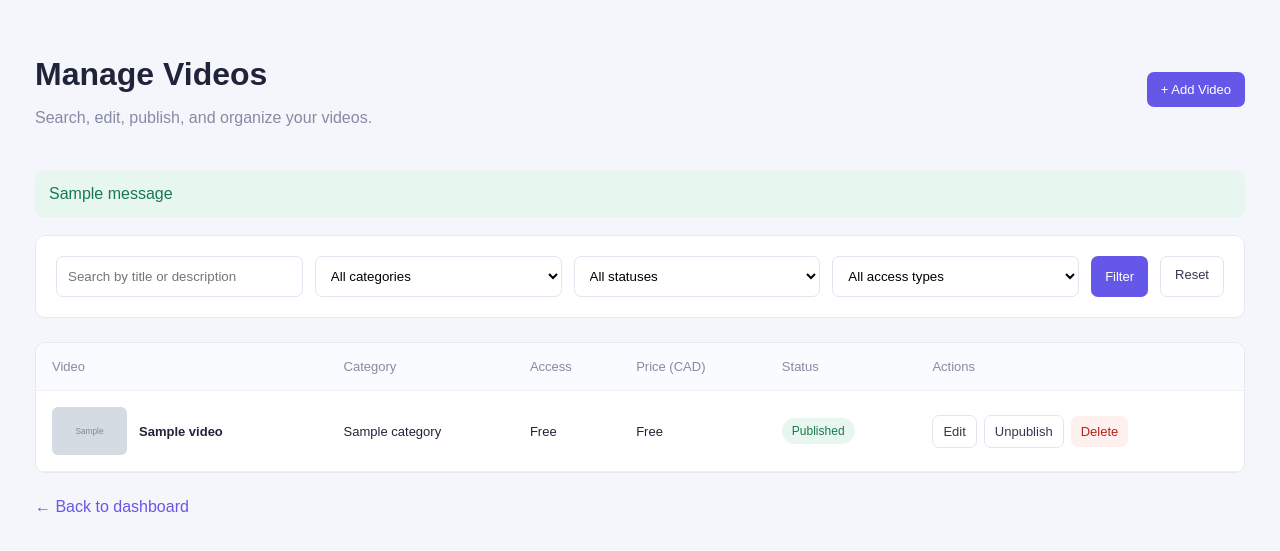
After one commit to Ghislain1/video_platform, a Django app: page /main-admin/videos/ in a window 1280 px wide. The commit adds this page. Shown: the top 551 px of the page. Run offline with Django 5.2, Linux system fonts and the light colour scheme; a user stored in the database is signed in; tables that the repository leaves empty hold one stand-in row (values such as "Sample post"); grey boxes marked "Sample" are stand-in pictures; one stand-in notice (Sample message) is shown.

Commit message:
Manage videos
1. update videos
2. edit videos
3. Delete videos

```diff
--- /dev/null
+++ b/static/css/manage_videos.css
@@ -0,0 +1,212 @@
+* {
+    box-sizing: border-box;
+}
+
+body {
+    margin: 0;
+    background: #f4f6fb;
+    color: #20243a;
+    font-family: Arial, sans-serif;
+}
+
+.container {
+    max-width: 1500px;
+    margin: auto;
+    padding: 35px;
+}
+
+.page-header {
+    display: flex;
+    justify-content: space-between;
+    align-items: center;
+    gap: 20px;
+    margin-bottom: 28px;
+}
+
+h1 {
+    margin-bottom: 8px;
+}
+
+.page-header p {
+    color: #858ba3;
+}
+
+.button {
+    display: inline-block;
+    padding: 10px 14px;
+    border: 0;
+    border-radius: 7px;
+    text-decoration: none;
+    font-size: 13px;
+    cursor: pointer;
+    white-space: nowrap;
+}
+
+.primary {
+    background: #6558e8;
+    color: white;
+}
+
+.secondary {
+    background: white;
+    color: #34384f;
+    border: 1px solid #e1e5ef;
+}
+
+.danger {
+    background: #fff0f0;
+    color: #b42318;
+}
+
+.filters {
+    display: flex;
+    flex-wrap: wrap;
+    gap: 12px;
+    margin-bottom: 24px;
+    padding: 20px;
+    background: white;
+    border: 1px solid #e6e9f2;
+    border-radius: 10px;
+}
+
+.filters input,
+.filters select {
+    min-width: 150px;
+    flex: 1;
+    padding: 11px;
+    border: 1px solid #e1e5ef;
+    border-radius: 7px;
+    background: white;
+}
+
+.table-card {
+    background: white;
+    border: 1px solid #e6e9f2;
+    border-radius: 10px;
+    overflow: hidden;
+}
+
+.table-wrapper {
+    overflow-x: auto;
+}
+
+table {
+    width: 100%;
+    border-collapse: collapse;
+    text-align: left;
+    font-size: 13px;
+}
+
+th,
+td {
+    padding: 16px;
+    border-bottom: 1px solid #edf0f6;
+    white-space: nowrap;
+}
+
+th {
+    background: #fafbfe;
+    color: #858ba3;
+    font-weight: normal;
+}
+
+.video-info {
+    display: flex;
+    align-items: center;
+    gap: 12px;
+}
+
+.thumbnail {
+    width: 75px;
+    height: 48px;
+    object-fit: cover;
+    border-radius: 6px;
+}
+
+.placeholder {
+    display: grid;
+    place-items: center;
+    background: #efedff;
+    color: #6558e8;
+}
+
+.badge {
+    display: inline-block;
+    padding: 6px 10px;
+    border-radius: 20px;
+    font-size: 12px;
+}
+
+.published {
+    background: #e7f7ef;
+    color: #18794e;
+}
+
+.draft {
+    background: #fff4d6;
+    color: #946200;
+}
+
+.actions {
+    display: flex;
+    flex-wrap: wrap;
+    align-items: center;
+    gap: 7px;
+}
+
+.actions form {
+    margin: 0;
+}
+
+.small {
+    padding: 8px 10px;
+}
+
+.empty-state {
+    padding: 35px;
+    text-align: center;
+    color: #858ba3;
+}
+
+.message {
+    padding: 14px;
+    margin-bottom: 18px;
+    border-radius: 7px;
+}
+
+.message.success {
+    background: #e7f7ef;
+    color: #18794e;
+}
+
+.message.error {
+    background: #fff0f0;
+    color: #b42318;
+}
+
+.back-link {
+    display: inline-block;
+    margin-top: 25px;
+    color: #6558e8;
+    text-decoration: none;
+}
+
+@media (max-width: 700px) {
+    .container {
+        padding: 18px;
+    }
+
+    .page-header {
+        align-items: flex-start;
+        flex-direction: column;
+    }
+
+    .filters {
+        flex-direction: column;
+    }
+
+    .filters input,
+    .filters select {
+        width: 100%;
+    }
+}
--- /dev/null
+++ b/templates/admin_dashboard/manage_videos.html
@@ -0,0 +1,198 @@
+{% load static %}
+
+<!DOCTYPE html>
+<html lang="en">
+<head>
+    <meta charset="UTF-8">
+    <meta name="viewport" content="width=device-width, initial-scale=1.0">
+
+    <title>Manage Videos | VideoHub</title>
+
+    <link rel="stylesheet"
+          href="{% static 'css/manage_videos.css' %}">
+</head>
+<body>
+
+<main class="container">
+
+    <header class="page-header">
+        <div>
+            <h1>Manage Videos</h1>
+            <p>Search, edit, publish, and organize your videos.</p>
+        </div>
+
+        <a href="{% url 'videos:add_video' %}" class="button primary">
+            + Add Video
+        </a>
+    </header>
+
+    {% if messages %}
+        {% for message in messages %}
+            <div class="message {{ message.tags }}">
+                {{ message }}
+            </div>
+        {% endfor %}
+    {% endif %}
+
+    <form method="get" class="filters">
+
+        <input
+            type="search"
+            name="q"
+            placeholder="Search by title or description"
+            value="{{ search_query }}"
+        >
+
+        <select name="category">
+            <option value="">All categories</option>
+            {% for category in categories %}
+                <option value="{{ category.id }}"
+                    {% if selected_category == category.id|stringformat:"s" %}
+                        selected
+                    {% endif %}>
+                    {{ category.name }}
+                </option>
+            {% endfor %}
+        </select>
+
+        <select name="status">
+            <option value="">All statuses</option>
+            <option value="published"
+                {% if selected_status == "published" %}selected{% endif %}>
+                Published
+            </option>
+            <option value="draft"
+                {% if selected_status == "draft" %}selected{% endif %}>
+                Draft
+            </option>
+        </select>
+
+        <select name="access_type">
+            <option value="">All access types</option>
+            <option value="free"
+                {% if selected_access_type == "free" %}selected{% endif %}>
+                Free
+            </option>
+            <option value="paid"
+                {% if selected_access_type == "paid" %}selected{% endif %}>
+                Paid
+            </option>
+        </select>
+
+        <button type="submit" class="button primary">Filter</button>
+
+        <a href="{% url 'videos:manage_videos' %}"
+           class="button secondary">
+            Reset
+        </a>
+    </form>
+
+    <section class="table-card">
+        <div class="table-wrapper">
+            <table>
+                <thead>
+                    <tr>
+                        <th>Video</th>
+                        <th>Category</th>
+                        <th>Access</th>
+                        <th>Price (CAD)</th>
+                        <th>Status</th>
+                        <th>Actions</th>
+                    </tr>
+                </thead>
+
+                <tbody>
+                    {% for video in videos %}
+                    <tr>
+                        <td>
+                            <div class="video-info">
+                                {% if video.thumbnail %}
+                                    <img
+                                        src="{{ video.thumbnail.url }}"
+                                        alt=""
+                                        class="thumbnail"
+                                    >
+                                {% else %}
+                                    <div class="thumbnail placeholder">▶</div>
+                                {% endif %}
+
+                                <strong>{{ video.title }}</strong>
+                            </div>
+                        </td>
+
+                        <td>{{ video.category.name }}</td>
+
+                        <td>{{ video.get_access_type_display }}</td>
+
+                        <td>
+                            {% if video.access_type == "free" %}
+                                Free
+                            {% else %}
+                                ${{ video.price }}
+                            {% endif %}
+                        </td>
+
+                        <td>
+                            {% if video.is_published %}
+                                <span class="badge published">Published</span>
+                            {% else %}
+                                <span class="badge draft">Draft</span>
+                            {% endif %}
+                        </td>
+
+                        <td>
+                            <div class="actions">
+
+                                <a href="{% url 'videos:edit_video' video.id %}"
+                                   class="button small secondary">
+                                    Edit
+                                </a>
+
+                                <form method="post"
+                                      action="{% url 'videos:toggle_video_publication' video.id %}">
+                                    {% csrf_token %}
+
+                                    <button type="submit"
+                                            class="button small secondary">
+                                        {% if video.is_published %}
+                                            Unpublish
+                                        {% else %}
+                                            Publish
+                                        {% endif %}
+                                    </button>
+                                </form>
+
+                                <form method="post"
+                                      action="{% url 'videos:delete_video' video.id %}"
+                                      onsubmit="return confirm('Delete this video permanently?');">
+                                    {% csrf_token %}
+
+                                    <button type="submit"
+                                            class="button small danger">
+                                        Delete
+                                    </button>
+                                </form>
+
+                            </div>
+                        </td>
+                    </tr>
+                    {% empty %}
+                    <tr>
+                        <td colspan="6" class="empty-state">
+                            No videos found. Add a video or change your filters.
+                        </td>
+                    </tr>
+                    {% endfor %}
+                </tbody>
+            </table>
+        </div>
+    </section>
+
+    <a href="{% url 'videos:admin_dashboard' %}" class="back-link">
+        ← Back to dashboard
+    </a>
+
+</main>
+
+</body>
+</html>
--- a/videos/urls.py
+++ b/videos/urls.py
@@ -7,4 +7,8 @@ app_name = "videos"
 urlpatterns = [
     path("main-admin/", views.admin_dashboard, name="admin_dashboard"),
     path("main-admin/videos/add/", views.add_video, name="add_video"),
+    path("main-admin/videos/", views.manage_videos, name="manage_videos",),
+    path("main-admin/videos/<int:video_id>/edit/", views.edit_video, name="edit_video",),
+    path("main-admin/videos/<int:video_id>/toggle-publication/", views.toggle_video_publication, name="toggle_video_publication",),
+    path("main-admin/videos/<int:video_id>/delete/", views.delete_video, name="delete_video",),
 ]
--- a/videos/views.py
+++ b/videos/views.py
@@ -3,9 +3,18 @@ from django.contrib.auth.decorators import user_passes_test
 from django.shortcuts import redirect, render
 from django.urls import reverse
 
+from django.db.models import Q
+from django.shortcuts import get_object_or_404
+from django.views.decorators.http import require_POST
+
+from .forms import VideoForm
+from .models import Video
+
 from videos.forms import VideoForm
 
 from .models import Category, Video
+
+
 
 
 def is_main_admin(user):
@@ -67,3 +76,102 @@ def add_video(request):
         "admin_dashboard/add_video.html",
         {"form": form},
     )
+
+@user_passes_test(is_main_admin, login_url="/admin/login/")
+def manage_videos(request):
+    videos = Video.objects.select_related("category").all()
+
+    search_query = request.GET.get("q", "").strip()
+    category_id = request.GET.get("category", "")
+    status = request.GET.get("status", "")
+    access_type = request.GET.get("access_type", "")
+
+    if search_query:
+        videos = videos.filter(
+            Q(title__icontains=search_query)
+            | Q(description__icontains=search_query)
+        )
+
+    if category_id.isdigit():
+        videos = videos.filter(category_id=int(category_id))
+
+    if status in ["published", "draft"]:
+        videos = videos.filter(
+            is_published=(status == "published")
+        )
+
+    if access_type in ["free", "paid"]:
+        videos = videos.filter(access_type=access_type)
+
+    context = {
+        "videos": videos,
+        "categories": Category.objects.all(),
+        "search_query": search_query,
+        "selected_category": category_id,
+        "selected_status": status,
+        "selected_access_type": access_type,
+    }
+
+    return render(
+        request,
+        "admin_dashboard/manage_videos.html",
+        context,
+    )
+
+
+@user_passes_test(is_main_admin, login_url="/admin/login/")
+def edit_video(request, video_id):
+    video = get_object_or_404(Video, pk=video_id)
+
+    if request.method == "POST":
+        form = VideoForm(
+            request.POST,
+            request.FILES,
+            instance=video,
+        )
+
+        if form.is_valid():
+            form.save()
+            messages.success(
+                request,
+                "Video updated successfully.",
+            )
+            return redirect("videos:manage_videos")
+    else:
+        form = VideoForm(instance=video)
+
+    return render(
+        request,
+        "admin_dashboard/edit_video.html",
+        {"form": form, "video": video},
+    )
+
+
+@user_passes_test(is_main_admin, login_url="/admin/login/")
+@require_POST
+def toggle_video_publication(request, video_id):
+    video = get_object_or_404(Video, pk=video_id)
+
+    video.is_published = not video.is_published
+    video.save(update_fields=["is_published", "updated_at"])
+
+    messages.success(
+        request,
+        "Video publication status updated.",
+    )
+
+    return redirect("videos:manage_videos")
+
+
+@user_passes_test(is_main_admin, login_url="/admin/login/")
+@require_POST
+def delete_video(request, video_id):
+    video = get_object_or_404(Video, pk=video_id)
+    video.delete()
+
+    messages.success(
+        request,
+        "Video deleted successfully.",
+    )
+
+    return redirect("videos:manage_videos")
```
Also changed, not shown: templates/admin_dashboard/dashboard.html (+5 -6 lines), templates/admin_dashboard/edit_video.html (added, +66 -0 lines), 2 other files.
